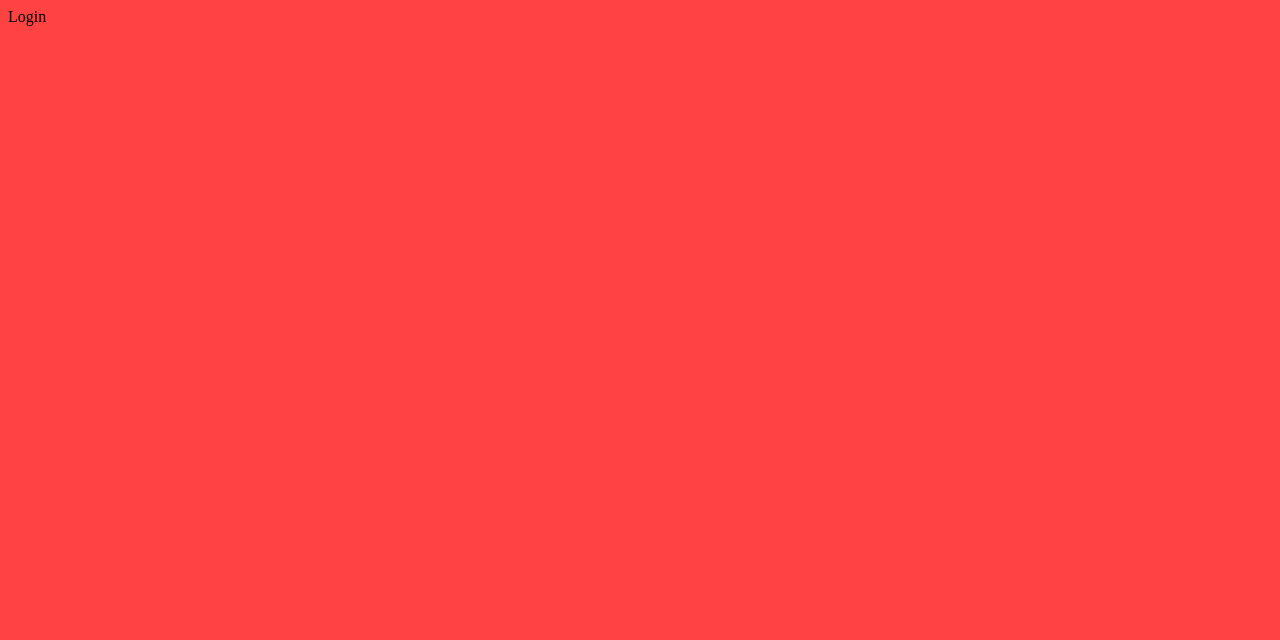
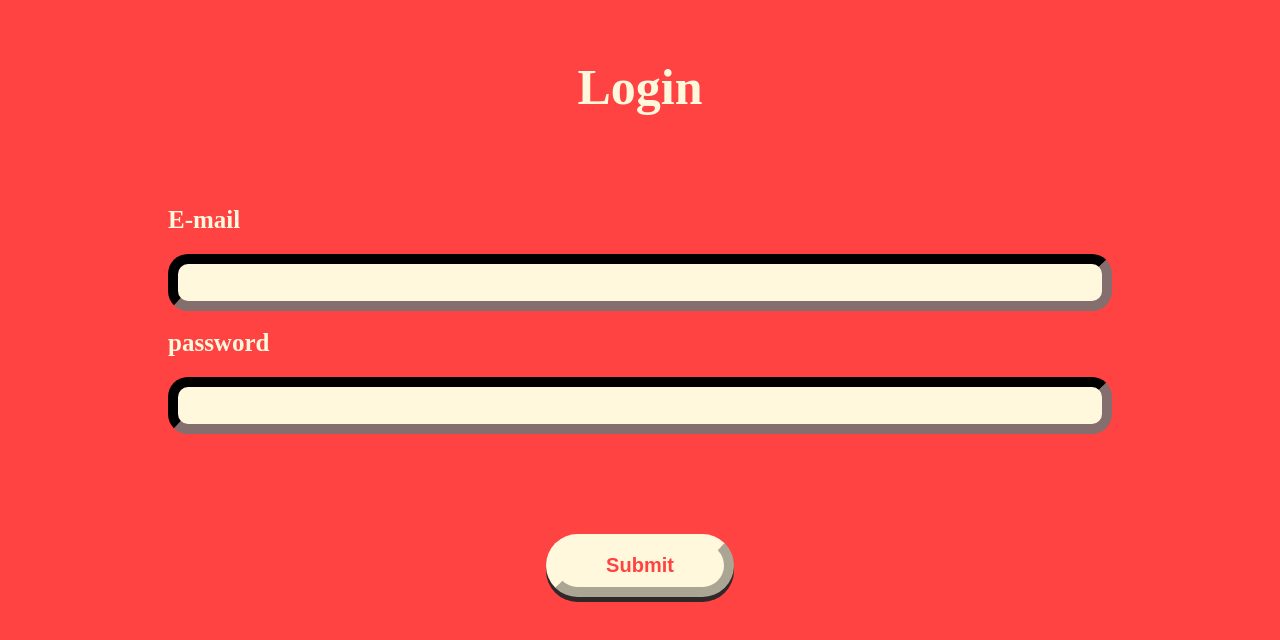
Before and after one commit to saketkumar9040/FOODAHOLIC-ADMIN, a React (Create React App) app: page /login in a window 1280 px wide. Shown: the top 640 px of the page. Built offline with nearby package versions, Linux system fonts and the light colour scheme.

Commit message:
feat - added sign up and login authentication

```diff
--- a/package.json
+++ b/package.json
@@ -6,7 +6,7 @@
     "@testing-library/jest-dom": "^5.16.5",
     "@testing-library/react": "^13.4.0",
     "@testing-library/user-event": "^13.5.0",
-    "firebase": "^9.21.0",
+    "firebase": "^9.6.11",
     "react": "^18.2.0",
     "react-dom": "^18.2.0",
     "react-router-dom": "^6.11.2",
--- a/src/components/login/Login.css
+++ b/src/components/login/Login.css
@@ -0,0 +1,56 @@
+.main-container {
+    padding-left: 100px;
+    padding-right: 100px;
+    display: flex;
+    flex-direction: column;
+    background-color: #ff4242;
+  }
+  .title {
+    display: flex;
+    justify-content: center;
+    align-items: center;
+    color: cornsilk;
+    font-size: 50px;
+    font-weight: 800;
+    margin: 30px;
+  }
+  .text {
+    color: cornsilk;
+    font-size: 25px;
+    font-weight: 600;
+  }
+  .input-box  {
+    padding-left: 20px;
+    margin-top: 20px;
+    padding: 10px;
+    background-color: cornsilk;
+    border-radius: 20px;
+    border-width: 10px;
+    border-color: rgb(48, 40, 40);
+    font-size: 15px;
+    font-weight: 700;
+  }
+  .buttonContainer{
+    display: flex;
+    flex-direction: row;
+    align-items: center;
+    justify-content: center;
+    margin: 30px;
+    padding: 10px;
+  }
+  .button {
+    padding: 10px;
+    padding-right: 50px;
+    padding-left: 50px;
+    align-items: center;
+    justify-content: center;
+    background-color: cornsilk;
+    font-size: 20px;
+    color: #ff4242;
+    font-weight: 900;
+    border-radius: 40px;
+    border-width: 10px;
+    cursor: pointer;
+    border-color: cornsilk;
+    box-shadow: 0px 5px rgb(48, 40, 40) ;
+  }
--- a/src/components/login/Login.js
+++ b/src/components/login/Login.js
@@ -1,10 +1,64 @@
-import React from 'react'
-import "./Login.css"
+import React, { useState } from "react";
+import "./Login.css";
+import { useNavigate } from "react-router-dom";
+import { auth } from "../../firebase/FirebaseConfig";
+import { signInWithEmailAndPassword } from "firebase/auth";
 
 const Login = () => {
+
+  const navigate = useNavigate();
+
+  const [email, setEmail] = useState("");
+  const [password, setPassword] = useState("");
+
+  const submitHandler = (e) => {
+    e.preventDefault();
+
+    signInWithEmailAndPassword(auth, email, password)
+      .then((userCredential) => {
+        // Signed in
+        const user = userCredential.user;
+        console.log(user);
+        navigate("/addfood");
+      })
+      .catch((error) => {
+        const errorCode = error.code;
+        const errorMessage = error.message;
+        console.log(errorCode, errorMessage);
+      });
+  };
+
   return (
-    <div>Login</div>
-  )
-}
+    <div className="main-container">
+      <div className="title">Login</div>
+      <form className="form-container">
+        <label className="text">E-mail</label>
+        <input
+          type="email"
+          name="email"
+          className="input-box"
+          onChange={(e) => {
+            setEmail(e.target.value);
+          }}
+        />
+        <br />
+        <label className="text">password</label>
+        <input
+          type="text"
+          name="name"
+          className="input-box"
+          onChange={(e) => {
+            setPassword(e.target.value);
+          }}
+        />
+      </form>
+      <div className="buttonContainer">
+        <button type="submit" className="button" onClick={submitHandler}>
+          Submit
+        </button>
+      </div>
+    </div>
+  );
+};
 
-export default Login
+export default Login;
--- a/src/components/signUp/SignUp.js
+++ b/src/components/signUp/SignUp.js
@@ -1,9 +1,13 @@
 import React, { useState } from 'react';
-import { db } from "../../firebase/FirebaseConfig";
+import { db , auth } from "../../firebase/FirebaseConfig";
 import { addDoc, collection } from "firebase/firestore";
+import {  useNavigate } from 'react-router-dom';
+import {  createUserWithEmailAndPassword  } from 'firebase/auth';
 import "./SignUp.css"
 
 const SignUp = () => {
+
+  const navigate = useNavigate();
 
   const [name, setName] = useState("");
   const [email, setEmail] = useState("");
@@ -12,18 +16,28 @@ const SignUp = () => {
 
   const submitHandler = async (e) => {
     e.preventDefault();
-    const adminData ={
-      name,
-      email,
-      phone,
-      password,
-      id:new Date().getTime().toString(),
-    }
+
     try {
+      await createUserWithEmailAndPassword(auth,email,password)
+      .then(async (userCredentials) => {
+        // console.log(userCredentials)
+       if(userCredentials?.user?.uid){
+        const adminData ={
+          name,
+          email,
+          phone,
+          password,
+          uid: userCredentials?.user?.uid,
+        }
       const docRef = await addDoc(collection(db, "AdminData"), adminData);
       console.log(docRef.id);
       alert("data added successfully", docRef.id);
-      window.location.reload(true); // to refresh page after data is added
+      navigate("/addfood");
+      }})
+      .catch((error)=>{
+        console.log(error)
+        alert(error.message)
+      })// to refresh page after data is added
     } catch (error) {
       alert("Unable to Sign Up", error);
     }
--- a/src/firebase/FirebaseConfig.js
+++ b/src/firebase/FirebaseConfig.js
@@ -1,6 +1,8 @@
+import firebase from "firebase/compat/app";
 import { initializeApp } from "firebase/app";
 import { getFirestore } from "firebase/firestore";
-import { getStorage } from "firebase/storage"
+import { getStorage } from "firebase/storage";
+import { getAuth } from "firebase/auth"
 
 const firebaseConfig = {
   apiKey: "AIzaSyCgTyTM33fpogRnicjdfF9M3mug0ZU-izY",
@@ -15,6 +17,7 @@ const firebaseConfig = {
 const app = initializeApp(firebaseConfig);
 const db = getFirestore(app);
 const storage = getStorage(app);
+const auth = getAuth(app);
 
 
-export { storage, db };
+export { storage, db ,auth,firebase };
```
Also changed, not shown: 1 other file (tests, documents, lock files or other folders).
